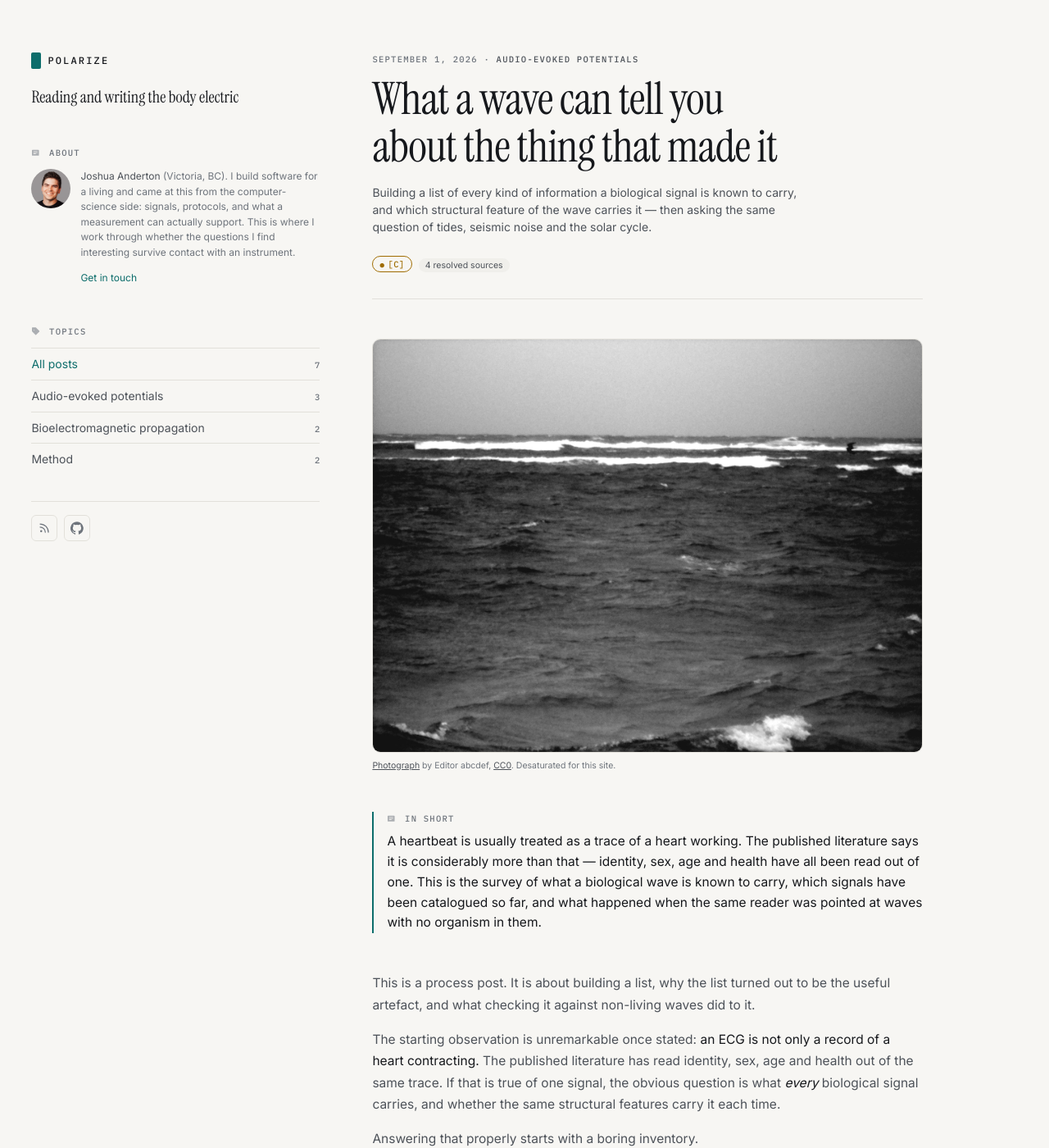
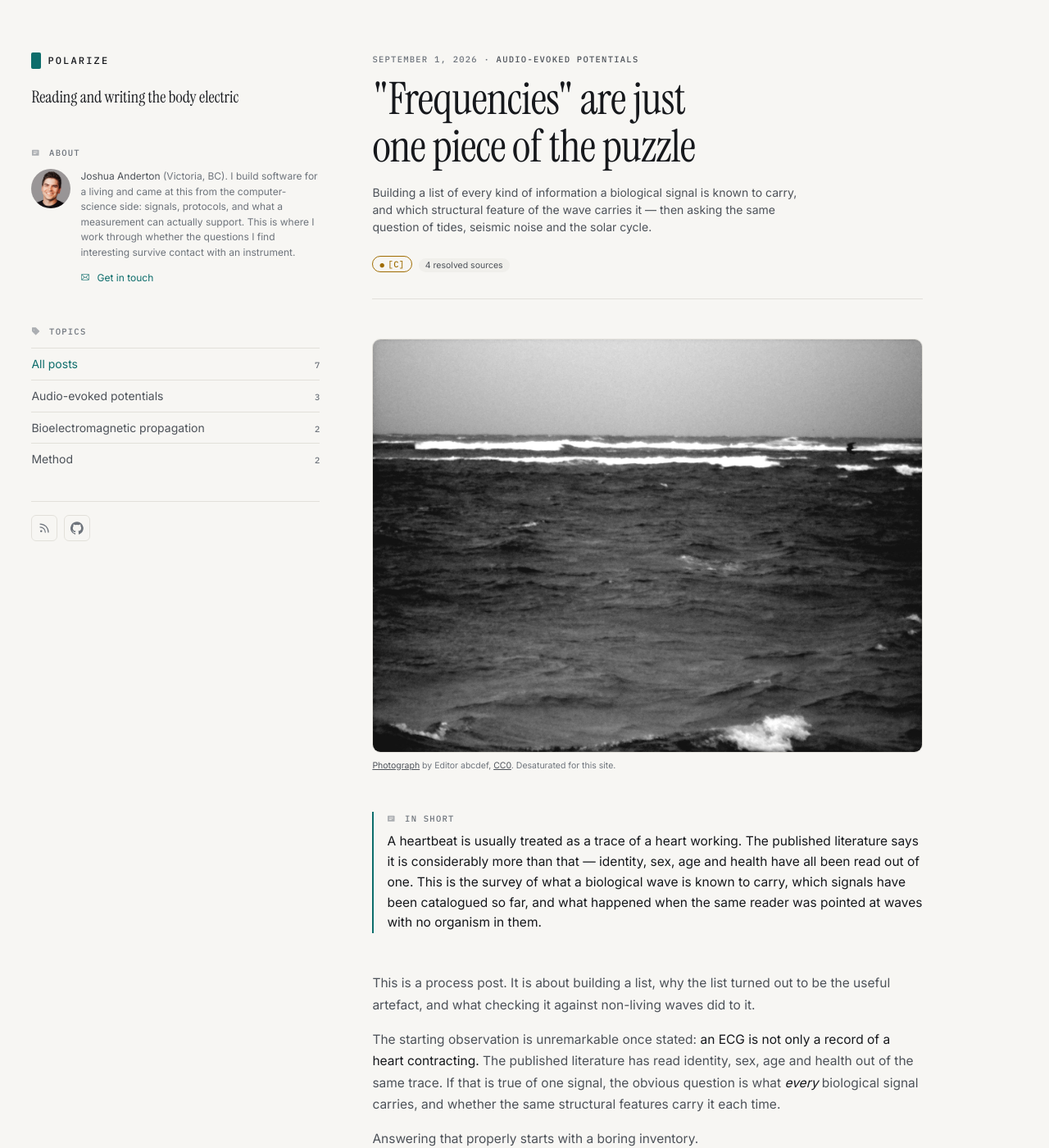
Before and after one commit to polarizetech/polarize.tech, a Jekyll site: the page built from _posts/2026-09-01-what-a-wave-can-tell-you.md, in a window 1280 px wide and 1400 px high. Shown: the whole window at 82% size. Built offline with Jekyll 4.4.1, drawn with Linux system fonts in a browser that asks for light colours.

Commit message:
site: envelope icon on the contact link, retitle the wave post
Adds a 'mail' glyph to _includes/icon.html and sets it before "Get in touch".

Retitles "What a wave can tell you about the thing that made it" to
'"Frequencies" are just one piece of the puzzle'.

The FILENAME is deliberately unchanged, so the post keeps /blog/what-a-wave-can-
tell-you/ and its feed <id>. The URL no longer echoes the title, which is
untidy, but renaming would break the live link and make every feed reader treat
it as a new item rather than an edit. Say the word if the tidy URL is worth
that.

Co-Authored-By: Claude Opus 5 <noreply@anthropic.com>

```diff
--- a/_includes/icon.html
+++ b/_includes/icon.html
@@ -12,6 +12,8 @@
 <svg class="ui-icon" viewBox="0 0 256 256" aria-hidden="true" focusable="false"><path d="M224 48h-64a32 32 0 0 0-32 32 32 32 0 0 0-32-32H32a8 8 0 0 0-8 8v128a8 8 0 0 0 8 8h64a16 16 0 0 1 16 16 8 8 0 0 0 16 0 16 16 0 0 1 16-16h64a8 8 0 0 0 8-8V56a8 8 0 0 0-8-8Zm-104 8v113.6a32 32 0 0 0-24-9.6H40V64h56a16 16 0 0 1 16 16Zm96 104h-56a32 32 0 0 0-24 9.6V80a16 16 0 0 1 16-16h56Z"/></svg>
 {%- when 'note' -%}
 <svg class="ui-icon" viewBox="0 0 256 256" aria-hidden="true" focusable="false"><path d="M216 40H40a16 16 0 0 0-16 16v144a16 16 0 0 0 16 16h176a16 16 0 0 0 16-16V56a16 16 0 0 0-16-16ZM72 88h112a8 8 0 0 1 0 16H72a8 8 0 0 1 0-16Zm0 32h112a8 8 0 0 1 0 16H72a8 8 0 0 1 0-16Zm0 32h64a8 8 0 0 1 0 16H72a8 8 0 0 1 0-16Z"/></svg>
+{%- when 'mail' -%}
+<svg class="ui-icon" viewBox="0 0 256 256" aria-hidden="true" focusable="false"><path d="M224 48H32a8 8 0 0 0-8 8v136a16 16 0 0 0 16 16h176a16 16 0 0 0 16-16V56a8 8 0 0 0-8-8Zm-96 85.1L52.6 64h150.8ZM98.7 128 40 181.8V74.2Zm11.8 10.9 12.1 11.1a8 8 0 0 0 10.8 0l12.1-11.1 58 53.1H52.5ZM157.3 128 216 74.2v107.6Z"/></svg>
 {%- when 'check' -%}
 <svg class="ui-icon" viewBox="0 0 256 256" aria-hidden="true" focusable="false"><path d="M128 24a104 104 0 1 0 104 104A104.1 104.1 0 0 0 128 24Zm45.7 85.7-56 56a8 8 0 0 1-11.4 0l-24-24a8 8 0 0 1 11.4-11.4L112 148.7l50.3-50.4a8 8 0 0 1 11.4 11.4Z"/></svg>
 {%- endcase -%}
--- a/_includes/sidebar.html
+++ b/_includes/sidebar.html
@@ -21,7 +21,7 @@
     <div class="side__note">
       {{ site.author.note | markdownify }}
       {%- if site.contact_email %}
-      <p><a class="side__contact" href="mailto:{{ site.contact_email }}?subject=polarize.tech">Get in touch</a></p>
+      <p><a class="side__contact" href="mailto:{{ site.contact_email }}?subject=polarize.tech">{% include icon.html name="mail" %} Get in touch</a></p>
       {%- endif %}
     </div>
   </div>
--- a/_posts/2026-09-01-what-a-wave-can-tell-you.md
+++ b/_posts/2026-09-01-what-a-wave-can-tell-you.md
@@ -1,5 +1,5 @@
 ---
-title: "What a wave can tell you about the thing that made it"
+title: '"Frequencies" are just one piece of the puzzle'
 description: >-
   Building a list of every kind of information a biological signal is known to
   carry, and which structural feature of the wave carries it — then asking the
--- a/styles.css
+++ b/styles.css
@@ -137,6 +137,7 @@ a.ui-btn { text-decoration: none; }
    hover with .prose a so every inline link in the site behaves the same. */
 .side__note p + p { margin-top: var(--space-3); }
 .side__contact { color: var(--accent); text-decoration: none; }
+.side__contact .ui-icon { margin-right: .4em; opacity: .8; }
 .side__contact:hover,
 .prose a:hover { text-decoration: underline; text-underline-offset: .18em; }
 
```
